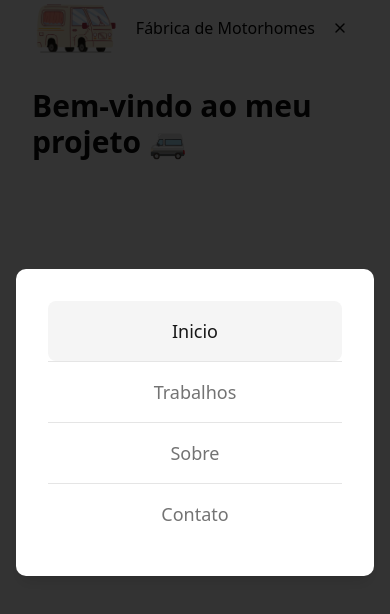
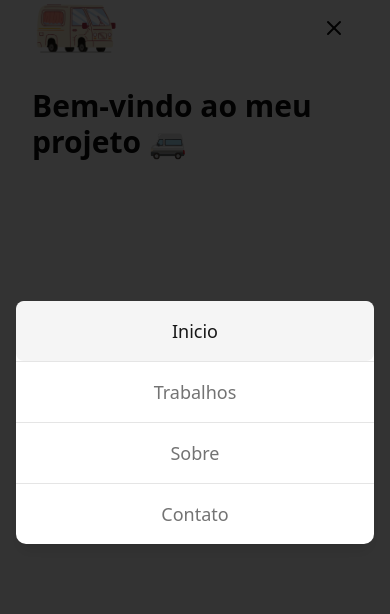
Before and after one commit to diguzim/motorhome-fe, a Next.js app: page / in a window 390 px wide. Both pictures are taken after a click on the button "Toggle navigation menu". Shown: the top 614 px of the page. Built offline with nearby package versions, Linux system fonts and the light colour scheme.

Commit message:
Improving Navigation and Header styles

```diff
--- a/src/components/navigation/Header.tsx
+++ b/src/components/navigation/Header.tsx
@@ -20,7 +20,7 @@ const Header: React.FC = () => (
           priority
         />
       </Link>
-      <h1>Fábrica de Motorhomes</h1>
+      <p className="hidden md:block">Fábrica de Motorhomes</p>
     </div>
     <Navigation />
   </header>
--- a/src/components/navigation/Navigation.tsx
+++ b/src/components/navigation/Navigation.tsx
@@ -67,19 +67,17 @@ const Navigation: React.FC = () => {
 
       {/* Mobile Hamburger Button - Visible on sm and md, hidden on lg+ */}
       <div className="lg:hidden">
-        <Button
-          variant="ghost"
-          size="icon"
+        <button
           onClick={toggleMobileMenu}
-          className="h-9 w-9"
+          className="h-12 w-12 p-0 flex items-center justify-center rounded-md hover:bg-accent hover:text-accent-foreground transition-colors"
           aria-label="Toggle navigation menu"
         >
           {isMobileMenuOpen ? (
-            <X className="h-5 w-5" />
+            <X className="h-6 w-6" />
           ) : (
-            <Menu className="h-5 w-5" />
+            <Menu className="h-6 w-6" />
           )}
-        </Button>
+        </button>
       </div>
 
       {/* Mobile Menu Overlay */}
@@ -90,7 +88,7 @@ const Navigation: React.FC = () => {
         >
           {/* Menu content */}
           <nav
-            className="bg-background rounded-lg shadow-lg p-8 m-4 w-full max-w-sm"
+            className="bg-background rounded-lg shadow-lg m-4 w-full max-w-sm"
             onClick={(e) => e.stopPropagation()}
           >
             <ul className="flex flex-col w-full divide-y divide-border">
```
